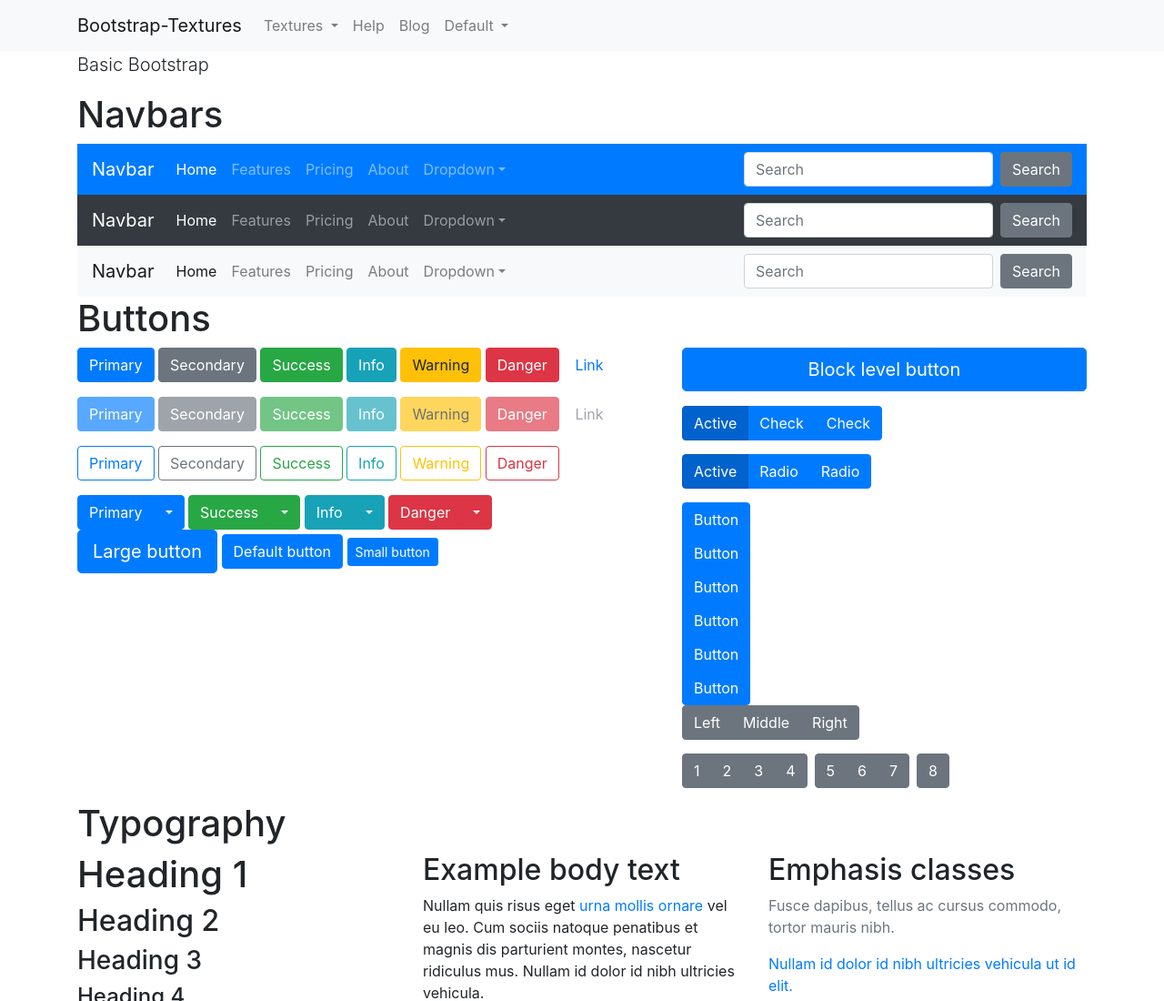
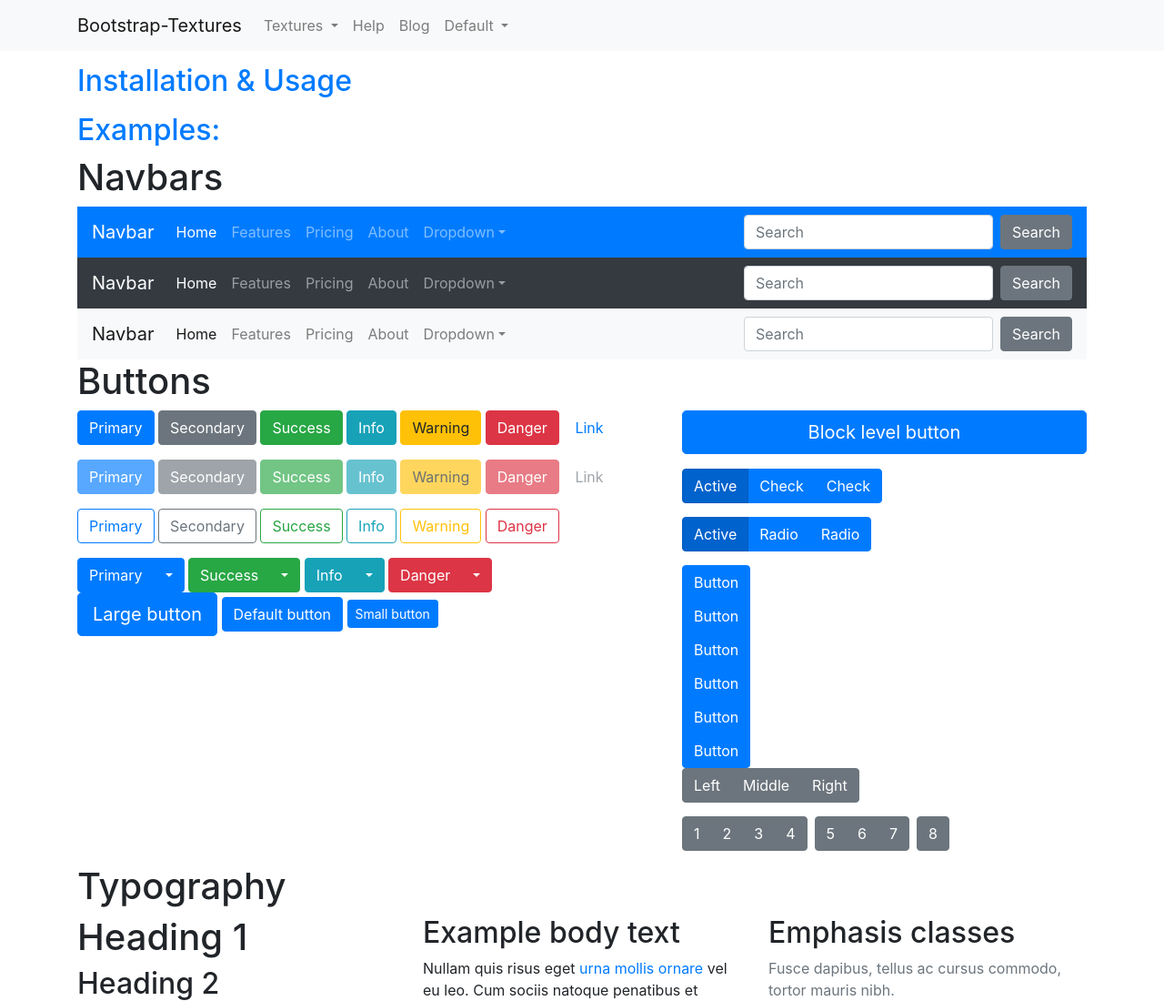
Before and after one commit to TheNewSound/bootstrap-textures, a website: page index.html in a window 1280 px wide. Shown: the top 1100 px of the page at 91% size. Drawn offline with nearby package versions, Linux system fonts and the light colour scheme.

Commit message:
Updated git page #9

```diff
--- a/index.html
+++ b/index.html
@@ -45,13 +45,14 @@
 </div>
 
 
-<div class="container">
+<div class="container" style="margin-top:70px;">
 
     <div class="page-header" id="banner">
         <div class="row">
             <div class="col-lg-8 col-md-7 col-sm-6">
-                <h1>Default</h1>
-                <p class="lead">Basic Bootstrap</p>
+                <h2><a href="README.md">Installation & Usage</a></h2>
+                <p class="lead"></p>
+                <h2><a href="README.md">Examples:</a></h2>
             </div>
             <div class="col-lg-4 col-md-5 col-sm-6">
                 <div class="sponsor">
```
Also changed, not shown: README.md.
